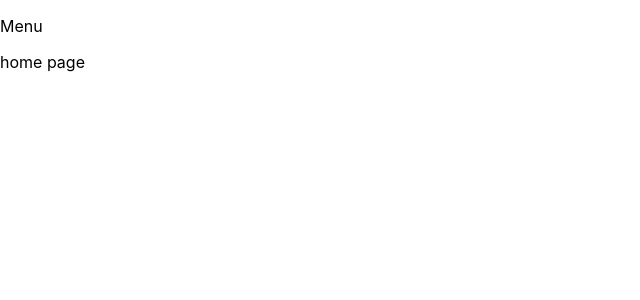
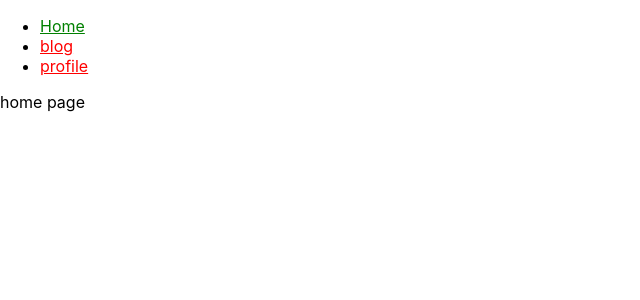
Before and after one commit to bramuccci/react-router-test, a React (Create React App) app: page / in a window 1280 px wide. Shown: the top 300 px of the page, without its empty margins (0-640 px from the left). Built offline with nearby package versions, Linux system fonts and the light colour scheme.

Commit message:
using NavLink

```diff
--- a/src/components/Menu.js
+++ b/src/components/Menu.js
@@ -1,5 +1,37 @@
 import React from 'react'
+import { NavLink } from 'react-router-dom'
 
 export function Menu() {
-    return <p>Menu</p>
+    return (
+        <nav>
+            <ul>
+                {routes.map(route => (
+                    <li key={route.text}>
+                        <NavLink
+                            style={({ isActive }) => ({
+                                color: isActive ? 'green' : 'red',
+                            })}
+                            to={route.to}
+                        >
+                            {route.text}
+                        </NavLink>
+                    </li>
+                ))}
+            </ul>
+        </nav>
+    )
 }
+
+const routes = []
+routes.push({
+    to: '/',
+    text: 'Home',
+})
+routes.push({
+    to: '/blog',
+    text: 'blog',
+})
+routes.push({
+    to: '/profile',
+    text: 'profile',
+})
```
